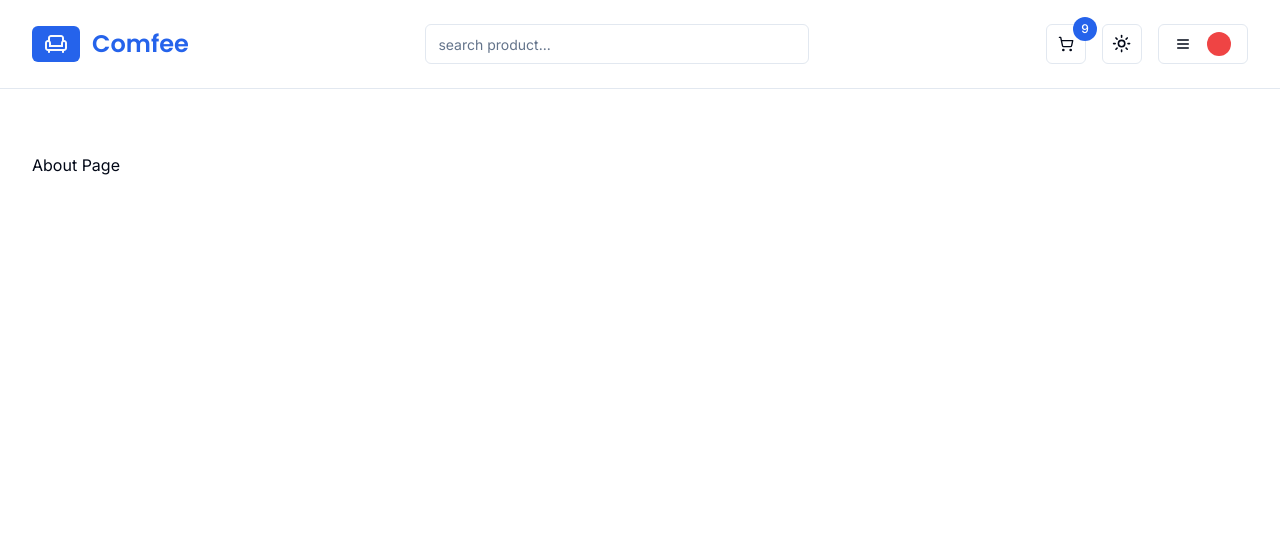
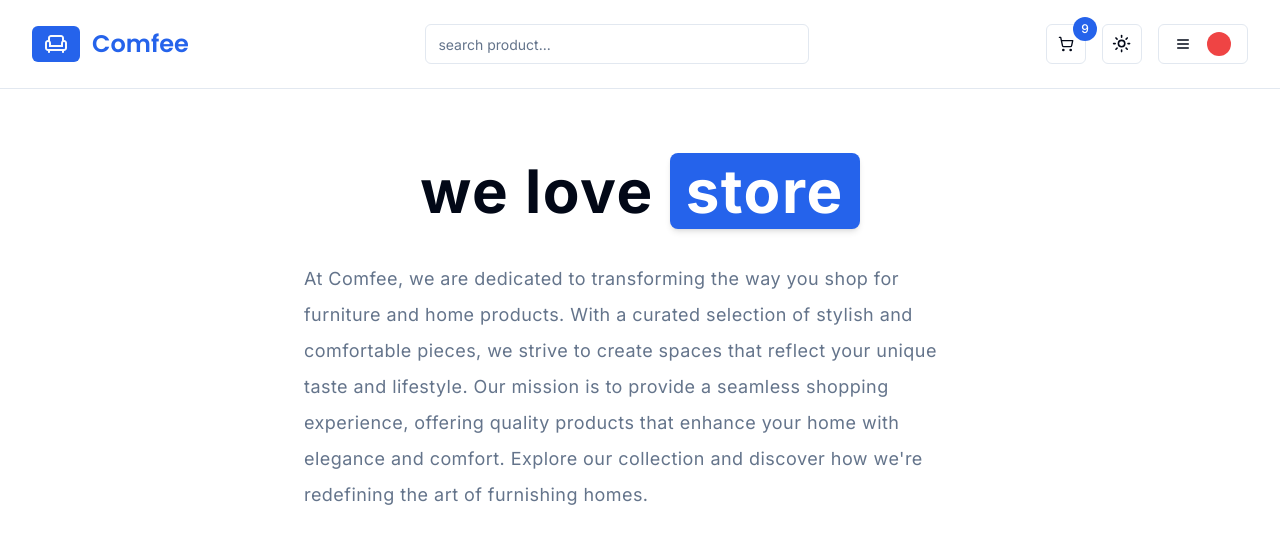
Before and after one commit to samincgs/comfee-store, a Next.js app: page /about in a window 1280 px wide. Shown: the top 544 px of the page. Built offline with nearby package versions, Linux system fonts and the light colour scheme.

Commit message:
about page still in progress

```diff
--- a/app/about/page.tsx
+++ b/app/about/page.tsx
@@ -1,7 +1,21 @@
 const AboutPage = () => {
   return (
     <div>
-      <h1>About Page</h1>
+      <h1 className='flex gap-2 sm:gap-4 items-center justify-center text-4xl font-bold leading-none tracking-wide sm:text-6xl'>
+        we love
+        <span className='bg-primary py-2 px-4 rounded-lg text-white shadow-md'>
+          store
+        </span>
+      </h1>
+      <p className='mt-8 text-lg tracking-wide max-w-2xl mx-auto text-muted-foreground leading-loose'>
+        At Comfee, we are dedicated to transforming the way you shop for
+        furniture and home products. With a curated selection of stylish and
+        comfortable pieces, we strive to create spaces that reflect your unique
+        taste and lifestyle. Our mission is to provide a seamless shopping
+        experience, offering quality products that enhance your home with
+        elegance and comfort. Explore our collection and discover how we're
+        redefining the art of furnishing homes.
+      </p>
     </div>
   );
 };
```
